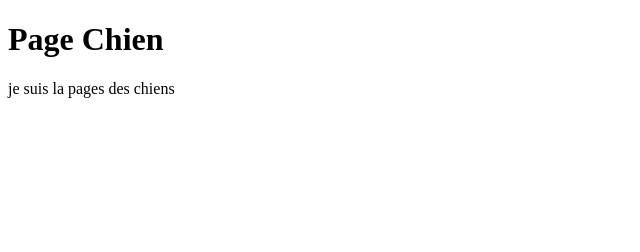
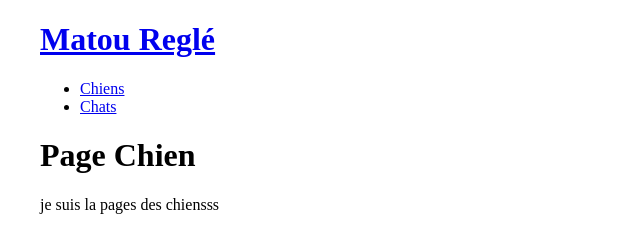
Before and after one commit to AntoineChartier1/locationAnimaux, a Gatsby site: page /chiens in a window 1280 px wide. Shown: the whole page, without its empty margins (0-640 px from the left). Built offline with nearby package versions, Linux system fonts and the light colour scheme; Gatsby itself is replaced by a stand-in of ours.

Commit message:
regle source file missing path chien

```diff
--- a/src/components/header.js
+++ b/src/components/header.js
@@ -1,21 +1,37 @@
-import { Link } from 'gatsby'
-import * as React from 'react'
-
+import { Link, graphql, useStaticQuery } from "gatsby";
+import * as React from "react";
 
 const Header = () => {
-
+  const data = useStaticQuery(graphql`
+    query {
+      site {
+        siteMetadata {
+          title
+        }
+      }
+    }
+  `);
 
   return (
     <div>
-            <h1><Link to="/">Matou Réglé</Link></h1>
+      <header>
+        <h1>
+          <Link to="/">{data.site.siteMetadata.title}</Link>
+        </h1>
+      </header>
+      <meta name="description" content="Your description" />
       <nav>
         <ul>
-                    <li><Link to="/chiens">Chiens</Link></li>
-                    <li><Link to="/chats">Chats</Link></li>
+          <li>
+            <Link to="/chiens">Chiens</Link>
+          </li>
+          <li>
+            <Link to="/chats">Chats</Link>
+          </li>
         </ul>
       </nav>
     </div>
-    )
-}
+  );
+};
 
-export default Header
+export default Header;
--- a/src/components/layout.js
+++ b/src/components/layout.js
@@ -5,19 +5,9 @@ import Header from "./header"
 
 const Layout = ({ pageTitle, children }) => {
 
-    const data = useStaticQuery(graphql`
-    query {
-      site {
-        siteMetadata {
-          title
-        }
-      }
-    }
-  `)
+
     return (
         <div className={container} >
-            <header>{data.site.siteMetadata.title}</header>
-            <meta name="description" content="Your description" />
             <Header />
             <main>
                 <h1>{pageTitle}</h1>
--- a/src/pages/chiens/index.js
+++ b/src/pages/chiens/index.js
@@ -1,19 +1,18 @@
-import * as React from 'react'
-import Seo from '../../components/seo'
-
+import * as React from "react";
+import Seo from "../../components/seo";
+import Layout from "../../components/layout";
 
 const PageChien = () => {
+  return (
+    <Layout title="Page Chien">
+      <div>
+        <h1>Page Chien</h1>
+        <p>je suis la pages des chiensss </p>
+      </div>
+    </Layout>
+  );
+};
 
+export const Head = () => <Seo title="les chiens" />;
 
-  return (
-    <div>
-        <h1>Page Chien</h1>
-        <p>je suis la pages des chiens </p>
-    </div>
-  )
-}
-
-
-export const Head = () => <Seo title="les chiens" />
-
-export default PageChien
+export default PageChien;
```
Also changed, not shown: src/pages/chats/index.js (+13 -15 lines). Lines whose indentation alone changed are shown as unchanged.
